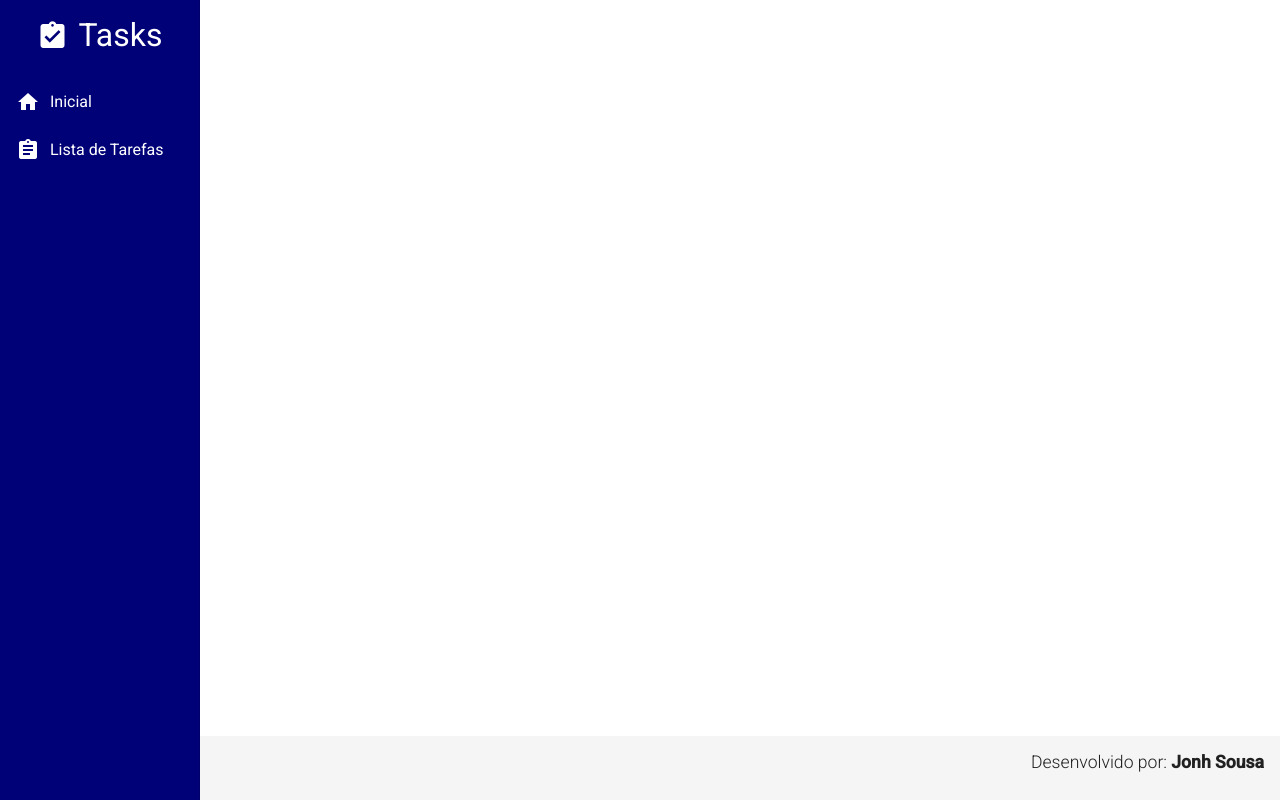
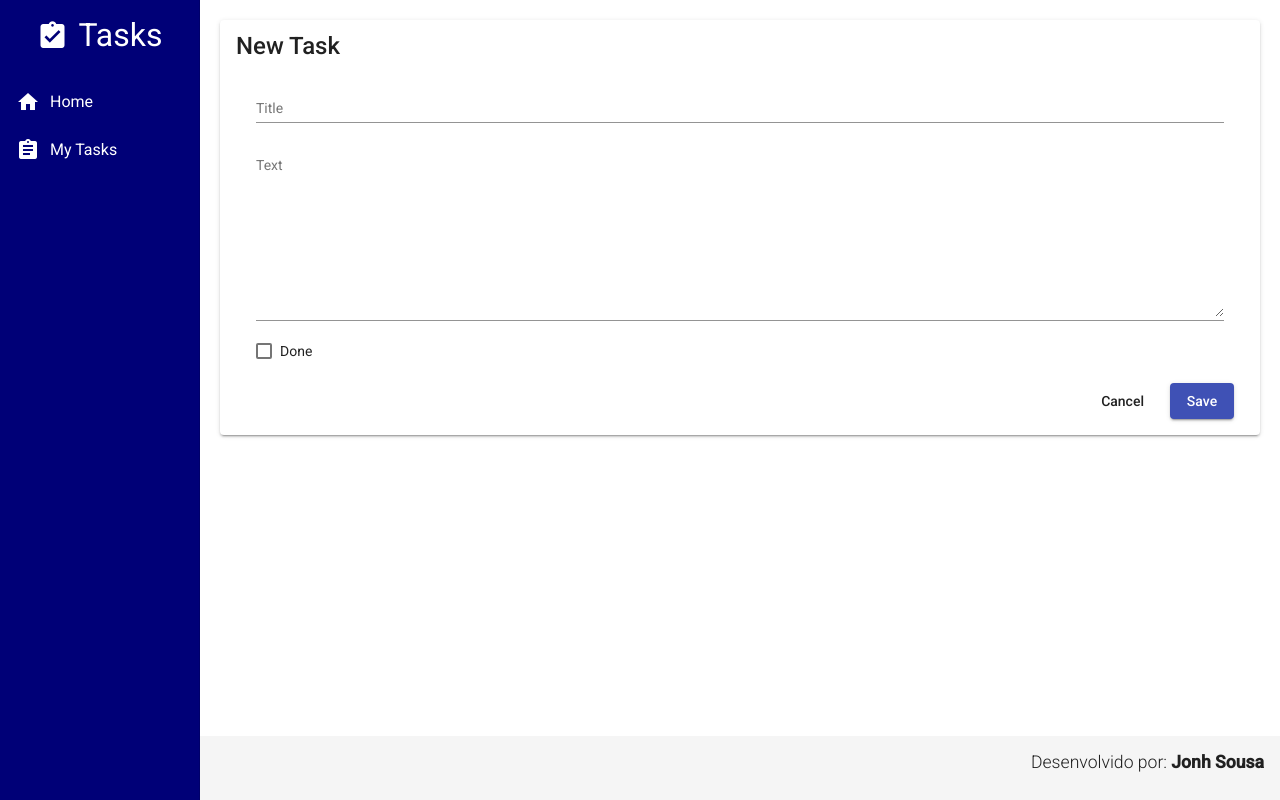
Before and after one commit to JonhSousa/Tasks, an Angular app in the folder frontend/: page /nova-tarefa in a window 1280 px wide. Before the commit this address led to /. Built offline with nearby package versions, Linux system fonts and the light colour scheme.

Commit message:
Adding new tasks

```diff
--- a/frontend/src/app/app-routing.module.ts
+++ b/frontend/src/app/app-routing.module.ts
@@ -1,3 +1,4 @@
+import { TasksFormComponent } from './components/pages/tasks-form/tasks-form.component';
 import { TasksListComponent } from './components/pages/tasks-list/tasks-list.component';
 import { StartPageComponent } from './components/pages/start-page/start-page.component';
 import { HomeComponent } from './template/layout/home/home.component';
@@ -13,6 +14,10 @@ const routes: Routes = [
     path: 'tarefas',
     component: TasksListComponent,
   },
+  {
+    path: 'nova-tarefa',
+    component: TasksFormComponent,
+  },
 ];
 
 @NgModule({
--- /dev/null
+++ b/frontend/src/app/components/pages/tasks-form/tasks-form.component.css
@@ -0,0 +1,15 @@
+.task-form-container {
+  margin: 20px;
+  display: flex;
+  flex-direction: column;
+
+}
+
+.task-form-buttons-container {
+  display: flex;
+  justify-content: flex-end;
+}
+
+.task-form-buttons-container button {
+  margin-right: 10px;
+}
--- /dev/null
+++ b/frontend/src/app/components/pages/tasks-form/tasks-form.component.html
@@ -0,0 +1,22 @@
+<mat-card class="task-form-container mat-elevation-z2">
+
+  <mat-card-title>New Task</mat-card-title>
+
+  <div class="task-form-container">
+    <mat-form-field>
+      <mat-label>Title</mat-label>
+      <input matInput name="title" placeholder="New task" [(ngModel)]="task.title">
+    </mat-form-field>
+    <mat-form-field>
+      <mat-label>Text</mat-label>
+      <textarea matInput placeholder="Task text" name="text" rows="10" [(ngModel)]="task.text"></textarea>
+    </mat-form-field>
+    <mat-checkbox name="done" [(ngModel)]="task.done">Done</mat-checkbox>
+
+  </div>
+  <div class="task-form-buttons-container">
+    <button mat-button (click)="cancel()">Cancel</button>
+    <button mat-raised-button color="primary" (click)="doAddTask()">Save</button>
+  </div>
+
+</mat-card>
--- /dev/null
+++ b/frontend/src/app/components/pages/tasks-form/tasks-form.component.ts
@@ -0,0 +1,41 @@
+import { TasksService } from './../../../services/tasks.service';
+import { Task } from 'src/app/tasks.model';
+import { Router } from '@angular/router';
+import { Component, OnInit } from '@angular/core';
+import { MatSnackBar } from '@angular/material/snack-bar';
+
+@Component({
+  selector: 'app-tasks-form',
+  templateUrl: './tasks-form.component.html',
+  styleUrls: ['./tasks-form.component.css'],
+})
+export class TasksFormComponent implements OnInit {
+  task: Task = {
+    title: '',
+    text: '',
+    done: false,
+  };
+
+  constructor(
+    private taskService: TasksService,
+    private router: Router,
+    private snackBar: MatSnackBar
+  ) {}
+
+  ngOnInit(): void {}
+
+  doAddTask(): void {
+    this.taskService.addTask(this.task).subscribe(() => {
+      this.snackBar.open('deu certo caralho', 'X', {
+        duration: 3000,
+        horizontalPosition: 'center',
+        verticalPosition: 'top',
+      });
+      this.router.navigate(['/tarefas']);
+    });
+  }
+
+  cancel() {
+    this.router.navigate(['/tarefas']);
+  }
+}
--- a/frontend/src/app/components/pages/tasks-list/tasks-list.component.css
+++ b/frontend/src/app/components/pages/tasks-list/tasks-list.component.css
@@ -5,7 +5,7 @@
 }
 
 .task-cards-container {
-  margin: 30px;
+  margin: 12vh 30px 30px 30px;
   color: #000;
   max-height: 75vh;
   display: flex;
@@ -19,20 +19,32 @@ h1 {
   color: #000;
 }
 
+.task-list-header {
+  display: flex;
+  align-items: center;
+  height: 10vh;
+  width: 100%;
+  position: fixed;
+  z-index: 2;
+  background-color: #fff;
+}
+
+.task-list-header button {
+  margin: 15px;
+  height: 35px;
+}
 @media screen and (max-width: 1024px) {
   .task-card {
     height: 25vh;
     width: 25vw;
   }
 }
-
 @media screen and (max-width: 768px) {
   .task-card {
     height: 25vh;
     width: 75vw;
     height: 20vh;
   }
-
   .task-cards-container {
     max-height: 70vh;
   }
--- a/frontend/src/app/components/pages/tasks-list/tasks-list.component.html
+++ b/frontend/src/app/components/pages/tasks-list/tasks-list.component.html
@@ -1,7 +1,12 @@
+  <div class="task-list-header">
     <h1>Tasks list</h1>
+    <button mat-raised-button color="primary" routerLink="/nova-tarefa">
+      + New Task
+    </button>
+  </div>
   <div class="task-cards-container">
 
-  <mat-card class="task-card mat-elevation-z4" *ngFor="let task of tasks">
+    <mat-card class="task-card mat-elevation-z4" *ngFor="let task of tasks.reverse()">
       <mat-card-title>{{task.title}}</mat-card-title>
       <mat-card-subtitle>{{task.text}}</mat-card-subtitle>
     </mat-card>
--- a/frontend/src/app/services/tasks.service.ts
+++ b/frontend/src/app/services/tasks.service.ts
@@ -15,4 +15,8 @@ export class TasksService {
   getTasks(): Observable<Task[]> {
     return this.http.get<Task[]>(this.baseUrl);
   }
+
+  addTask(task: Task): Observable<Task> {
+    return this.http.post<Task>(this.baseUrl, task);
+  }
 }
--- a/frontend/src/app/template/layout/home/home.component.html
+++ b/frontend/src/app/template/layout/home/home.component.html
@@ -6,8 +6,8 @@
       </a>
     </div>
     <mat-nav-list>
-      <a mat-list-item routerLink="/"><i class="material-icons">home</i><span>Inicial</span></a>
-      <a mat-list-item routerLink="/tarefas"><i class="material-icons">assignment</i><span>Lista de Tarefas</span></a>
+      <a mat-list-item routerLink="/"><i class="material-icons">home</i><span>Home</span></a>
+      <a mat-list-item routerLink="/tarefas"><i class="material-icons">assignment</i><span>My Tasks</span></a>
     </mat-nav-list>
   </mat-sidenav>
   <mat-sidenav-content>
```
Also changed, not shown: frontend/src/app/app.module.ts (+14 -0 lines), 2 other files (tests, documents, lock files or other folders). Lines whose indentation alone changed are shown as unchanged.
